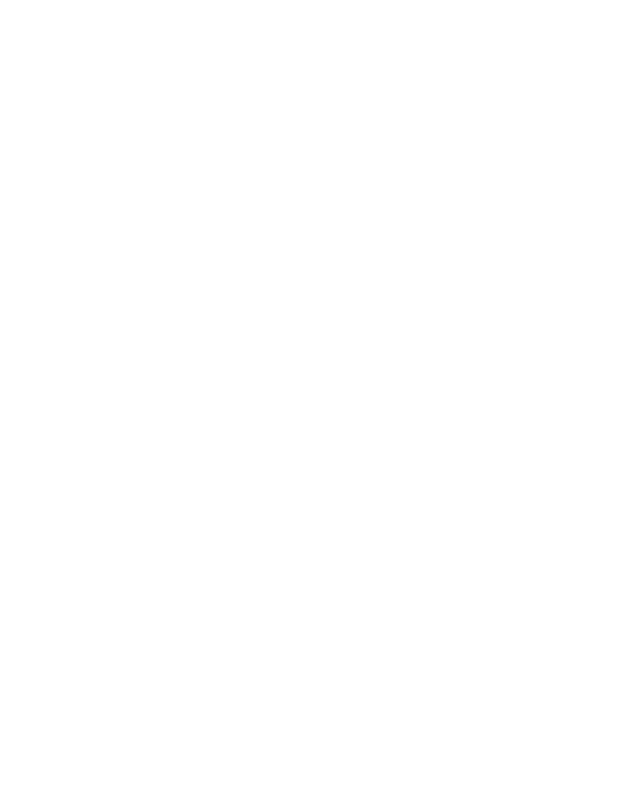
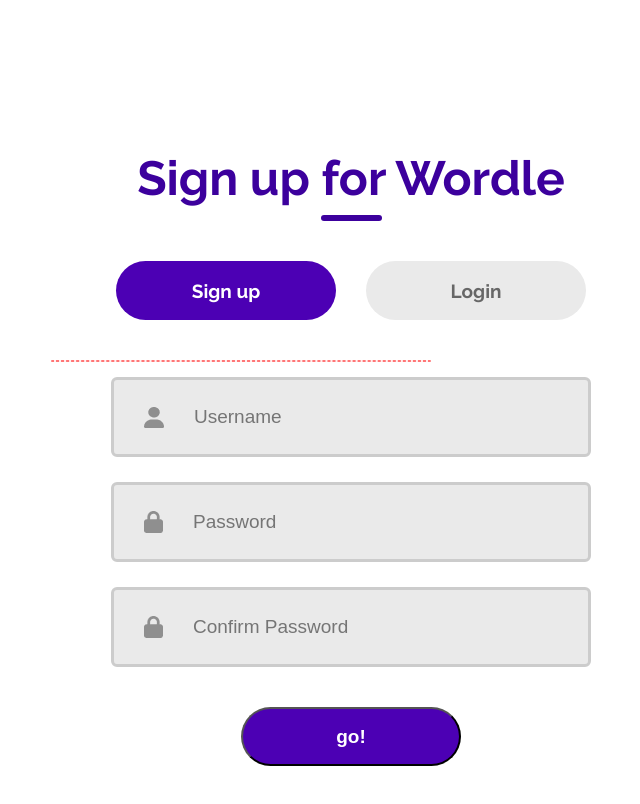
Before and after one commit to ergs0204/wp1121_wordle, a React (Create React App) app: page /auth in a window 1280 px wide. Before the commit this address had no page. Shown: the top 804 px of the page, without its empty margins (289-929 px from the left). Built offline with nearby package versions, Linux system fonts and the light colour scheme.

Commit message:
fulfill login

```diff
--- a/src/App.js
+++ b/src/App.js
@@ -11,7 +11,7 @@
 function App() {
     const [solution, setSolution] = useState();
     const [words, setWords] = useState([]);
-    const [page, setPage] = useState("home");
+    const [page, setPage] = useState("login");
 
     let startTime = new Date();
     setInterval(updateTimer, 1000);
@@ -34,7 +34,9 @@
         const seconds = Math.floor((elapsedTime % 60000) / 1000);
         const timerDisplay = `${minutes}:${seconds.toString().padStart(2, "0")}`;
         return timerDisplay;
-      }
+    }
+
+
 
     return (
         <div className="App">
--- a/src/components/LoginSignup.js
+++ b/src/components/LoginSignup.js
@@ -1,19 +1,88 @@
-import React from "react";
-import { useState } from "react";
+import React, { useRef } from "react";
+import { useState, useEffect } from "react";
 import user_icon from "../components/assets/person.png";
-import email_icon from "../components/assets/email.png";
 import password_icon from "../components/assets/password.png";
+
 
 export default function LoginSignup({setPage}) {
 
     const [action, setAction] = useState("Sign up");
+    const userRef = useRef();
+    const errorRef = useRef();
+    const [user, setUser] = useState("");
+    const [pwd, setPwd] = useState("");
+    const [confirmPwd, setConfirmPwd] = useState("");
+    const [errorMsg, setErrorMsg] = useState("");
+    const [success, setSuccess] = useState(false);
 
-    const handleLogin = () => {
-        setPage("home");
-    };
+    useEffect(() => {
+        userRef.current.focus();
+    }, []);
+
+    useEffect(() => {
+        setErrorMsg("");
+    }, [user, pwd, confirmPwd]);
+
+    const handleSubmit = async (e) => {
+        e.preventDefault();
+        if (user === "" || pwd === "") {
+            setErrorMsg("Username and password cannot be empty!");
+            return;
+        }
+        if (action === "Sign up" && pwd !== confirmPwd) {
+            setErrorMsg("Passwords do not match!");
+            return;
+        }
+        // if (action === "Sign up") {
+        //     const res = await fetch("/api/signup", {
+        //         method: "POST",
+        //         headers: {
+        //             "Content-Type": "application/json",
+        //         },
+        //         body: JSON.stringify({
+        //             username: user,
+        //             password: pwd,
+        //         }),
+        //     });
+        //     const data = await res.json();
+        //     if (data.error) {
+        //         setErrorMsg(data.error);
+        //     } else {
+        //         setSuccess(true);
+        //     }
+        // } else {
+        //     const res = await fetch("/api/login", {
+        //         method: "POST",
+        //         headers: {
+        //             "Content-Type": "application/json",
+        //         },
+        //         body: JSON.stringify({
+        //             username: user,
+        //             password: pwd,
+        //         }),
+        //     });
+        //     const data = await res.json();
+        //     if (data.error) {
+        //         setErrorMsg(data.error);
+        //     } else {
+        //         setSuccess(true);
+        //     }
+        // }
+        console.log(user, pwd, confirmPwd);
+        setSuccess(true)
+    }
 
     return (
         <div className="loginsignup">
+            {success
+            ?
+            <div>
+                <div className="message">{user}, Welcome!</div>
+                <br />
+                <button className="enter" onClick={() => {setPage("home")}}>Play Game!</button>
+            </div>
+            :
+            (<>
             <div className="header">
                 <div className="text">{action} for Wordle</div>
                 <div className="underline"></div>
@@ -22,28 +91,53 @@
                 <div className={action==="Login"?"submit gray":"submit"} onClick={()=>{setAction("Sign up")}}>Sign up</div>
                 <div className={action==="Sign up"?"submit gray":"submit"} onClick={()=>{setAction("Login")}}>Login</div>
             </div>
+            <p ref={errorRef} className={errorMsg?"error":"error hidden"} aria-live="assertive">{errorMsg}</p>
             <div className="inputs">
-                {action==="Login"
-                ?
-                <div></div>
-                :
                 <div className="input">
                     <img src={user_icon} alt="user icon" />
-                    <input type="text" placeholder="Username" />
-                </div>
-                }
-                <div className="input">
-                    <img src={email_icon} alt="user icon" />
-                    <input type="email" placeholder="Email" />
+                    <input
+                        type="text"
+                        ref={userRef}
+                        placeholder="Username"
+                        onChange={(e) => setUser(e.target.value)}
+                        value={user}
+                        required
+                    />
                 </div>
                 <div className="input">
                     <img src={password_icon} alt="user icon" />
-                    <input type="password" placeholder="Password" />
+                    <input
+                        type="password"
+                        placeholder="Password"
+                        onChange={(e) => setPwd(e.target.value)}
+                        value={pwd}
+                        required
+                    />
                 </div>
+                {action==="Login"
+                ?
+                <></>
+                :
+                <>
+                <div className="input">
+                    <img src={password_icon} alt="user icon" />
+                    <input
+                        type="password"
+                        placeholder="Confirm Password"
+                        onChange={(e) => setConfirmPwd(e.target.value)}
+                        value={confirmPwd}
+                        required
+                    />
+                </div>
+                </>
+                }
+
             </div>
             <div className="submit-container">
-                <button className="enter" onClick={handleLogin}>go!</button>
+                <button className="enter" onClick={handleSubmit}>go!</button>
             </div>
+            </>)
+}
         </div>
     );
 }
--- a/src/index.js
+++ b/src/index.js
@@ -3,6 +3,7 @@
 import { BrowserRouter, Navigate, Route, Routes } from "react-router-dom";
 import App from "./App";
 import reportWebVitals from "./reportWebVitals";
+import LoginSignup from "./components/LoginSignup";
 
 const root = ReactDOM.createRoot(document.getElementById("root"));
 root.render(
@@ -11,7 +12,7 @@
                 <Routes>
                     <Route path="/" element={<App />} />
                     <Route path="/newgame" element={<Navigate to="/" />} />
-                    {/* <Route path="/login" element={<Navigate to="/auth" />} /> */}
+                    <Route path="/auth" element={<LoginSignup />} />
                 </Routes>
             </BrowserRouter>
     </React.StrictMode>
```
Also changed, not shown: src/api/server.js (added, +21 -0 lines), package.json (line endings or trailing spaces).
